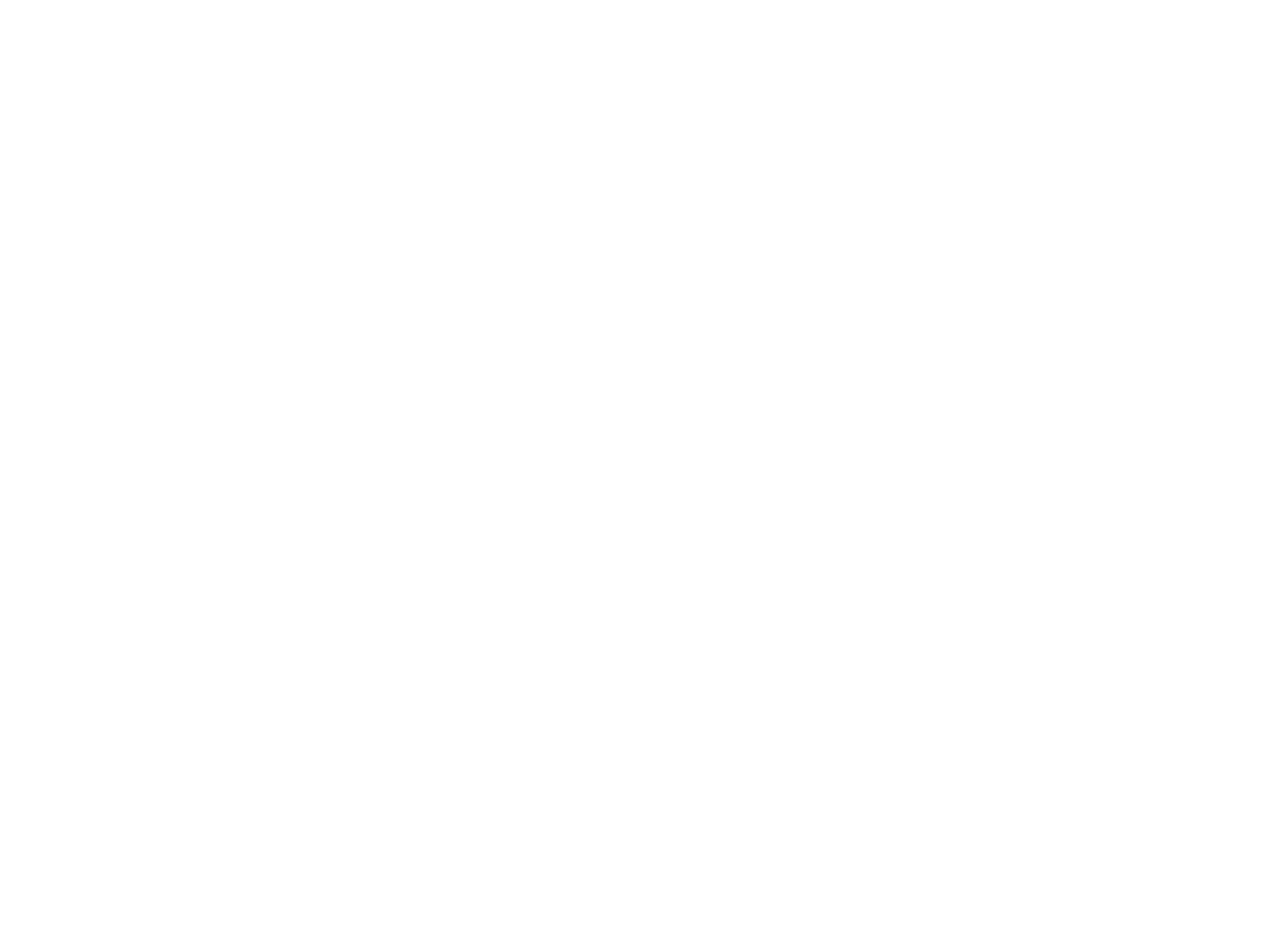
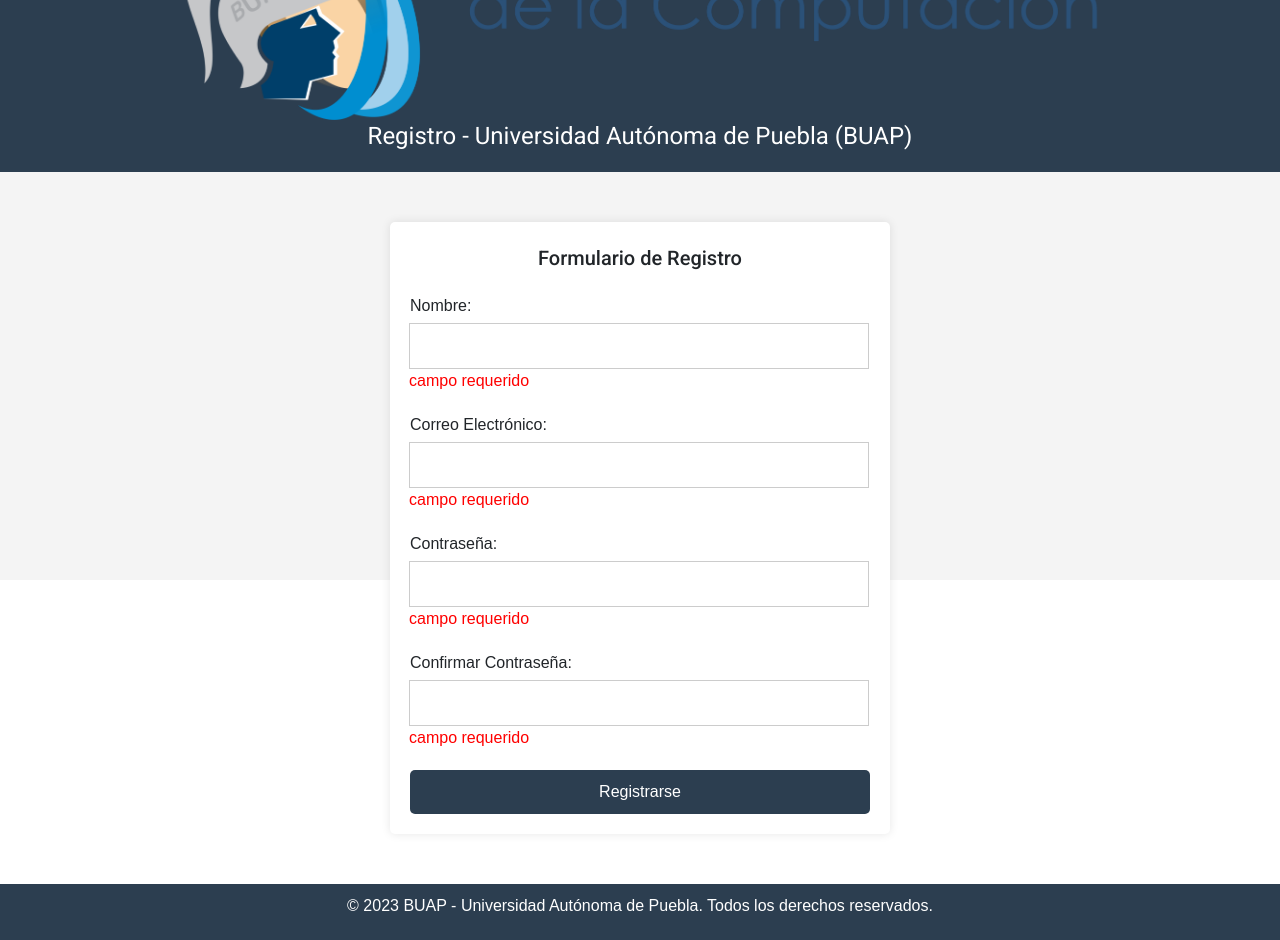
Before and after one commit to jovas-007/herramientas-webapp, an Angular app: page /registro in a window 1280 px wide. Shown: the part 220-1160 px from the top of the page. Before the commit the page ends 800 px from the top, so only its background shows below. Built offline with nearby package versions, Linux system fonts and the light colour scheme.

Commit message:
cambios en registro
panel registro con formulario con validacion y disable en boton

```diff
--- a/src/app/screens/login-new-screen/login-new-screen.component.ts
+++ b/src/app/screens/login-new-screen/login-new-screen.component.ts
@@ -44,4 +44,5 @@
   public goRegistro(): void {
     this.router.navigate(['registro']);
   }
+
 }
--- a/src/app/screens/registro-screen/registro-screen.component.html
+++ b/src/app/screens/registro-screen/registro-screen.component.html
@@ -1 +1,69 @@
-<p>registro-screen works!</p>
+<!DOCTYPE html>
+<html lang="es">
+<head>
+    <meta charset="UTF-8">
+    <meta name="viewport" content="width=device-width, initial-scale=1.0">
+    <title>Registro - BUAP</title>
+</head>
+<body>
+    <header>
+        <div class="logo-container">
+            <img src="/assets/images/FCCBuap.png" class="logo-buap" alt="Logo BUAP" />
+        </div>
+        <h1>Registro - Universidad Autónoma de Puebla (BUAP)</h1>
+    </header>
+    <main>
+        <section class="registration-form">
+            <h2>Formulario de Registro</h2>
+            <!--
+              La etiqueta <form> se utiliza para agrupar elementos de entrada relacionados y proporcionar una forma de enviar datos al servidor.
+              El evento (submit) se utiliza para manejar el envío del formulario en Angular.
+            -->
+            <form (submit)="goLogin()">
+
+                <!--
+                  La etiqueta <div> con la clase "input-group" se utiliza para agrupar un <label> y un <input> juntos,
+                  facilitando el estilo y la organización del formulario.
+                -->
+                <div class="input-group">
+                    <label for="name">Nombre:</label>
+                    <input type="text" id="name" name="name" [(ngModel)]="name" required>
+                    <!--
+                      La directiva *ngIf se utiliza para mostrar condicionalmente un elemento.
+                      En este caso, se muestra el mensaje "campo requerido" si el campo está vacío.
+                    -->
+                    <span *ngIf="name.trim() === ''" style="color:red ">campo requerido</span>
+                </div>
+
+                <div class="input-group">
+                    <label for="email">Correo Electrónico:</label>
+                    <input type="email" id="email" name="email" [(ngModel)]="email" required>
+                    <span *ngIf="email.trim() === ''" style="color:red ">campo requerido</span>
+                </div>
+
+                <div class="input-group">
+                    <label for="password">Contraseña:</label>
+                    <input type="password" id="password" name="password" [(ngModel)]="password" required>
+                    <span *ngIf="password.trim() === ''"  style="color:red ">campo requerido</span>
+                </div>
+
+                <div class="input-group">
+                    <label for="confirm-password">Confirmar Contraseña:</label>
+                    <input type="password" id="confirm-password" name="confirm-password" [(ngModel)]="confirmPassword" required>
+                    <span *ngIf="confirmPassword.trim() === ''"  style="color:red ">campo requerido</span>
+                </div>
+
+                <!--
+                  El botón con type="submit" se utiliza para activar el envío del formulario.
+                  La propiedad [disabled] se enlaza a la función isFormValid() para deshabilitar el botón si el formulario no es válido.
+                -->
+                <button type="submit" [disabled]="!isFormValid()">Registrarse</button>
+            </form>
+
+        </section>
+    </main>
+    <footer>
+        <p>&copy; 2023 BUAP - Universidad Autónoma de Puebla. Todos los derechos reservados.</p>
+    </footer>
+</body>
+</html>
--- a/src/app/screens/registro-screen/registro-screen.component.scss
+++ b/src/app/screens/registro-screen/registro-screen.component.scss
@@ -0,0 +1,85 @@
+$primary-color: #2c3e50;
+$secondary-color: #3498db;
+$font-family: 'Arial', sans-serif;
+.logo-buap{
+    width: 80%;
+    height: 320px;
+}
+body {
+    font-family: $font-family;
+    margin: 0;
+    padding: 0;
+    background-color: #f4f4f4;
+    display: flex;
+    flex-direction: column;
+    min-height: 100vh;
+}
+
+header {
+    background-color: $primary-color;
+    color: white;
+    padding: 20px 0;
+    text-align: center;
+
+    h1 {
+        margin: 0;
+    }
+}
+
+.registration-form {
+    background-color: white;
+    max-width: 500px;
+    margin: 50px auto;
+    padding: 20px;
+    border-radius: 5px;
+    box-shadow: 0 0 10px rgba(0, 0, 0, 0.1);
+
+    h2 {
+        text-align: center;
+        margin-bottom: 20px;
+    }
+
+    .input-group {
+        margin-bottom: 20px;
+
+        label {
+            display: block;
+            margin-bottom: 5px;
+        }
+
+        input {
+            width: 100%;
+            padding: 10px;
+            border: 1px solid #ccc;
+            border-radius: 5px;
+        }
+    }
+
+    button {
+        display: block;
+        width: 100%;
+        padding: 10px;
+        background-color: $primary-color;
+        color: white;
+        border: none;
+        border-radius: 5px;
+        cursor: pointer;
+        transition: background-color 0.3s;
+
+        &:hover {
+            background-color: $secondary-color;
+        }
+    }
+}
+
+main {
+    flex: 1;
+}
+
+footer {
+    background-color: $primary-color;
+    color: white;
+    text-align: center;
+    padding: 10px 0;
+    width: 100%;
+}
--- a/src/app/screens/registro-screen/registro-screen.component.ts
+++ b/src/app/screens/registro-screen/registro-screen.component.ts
@@ -1,15 +1,32 @@
 import { Component, OnInit } from '@angular/core';
+import { Router } from '@angular/router';
 
 @Component({
   selector: 'app-registro-screen',
   templateUrl: './registro-screen.component.html',
-  styleUrls: ['./registro-screen.component.scss']
+  styleUrls: ['./registro-screen.component.scss'],
 })
 export class RegistroScreenComponent implements OnInit {
+  public name: string = '';
+  public email: string = '';
+  public password: string = '';
+  public confirmPassword: string = '';
 
-  constructor() { }
+  constructor(private router: Router) {}
 
-  ngOnInit(): void {
+  ngOnInit(): void {}
+
+  public goLogin(): void {
+    this.router.navigate(['login']);
   }
 
+  public isFormValid(): boolean {
+    return (
+      this.name.trim() !== '' &&
+      this.email.trim() !== '' &&
+      this.password.trim() !== '' &&
+      this.confirmPassword.trim() !== '' &&
+      this.password === this.confirmPassword
+    );
+  }
 }
```
Also changed, not shown: src/app/screens/home-screen/home-screen.component.html (+10 -7 lines).
